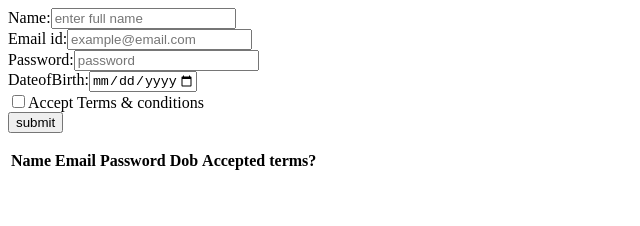
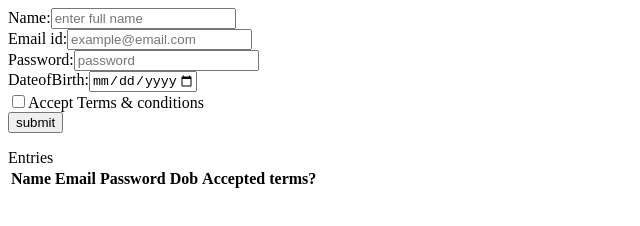
Before and after one commit to DilipKumarDas/WD101, a plain HTML site: page index.html in a window 1280 px wide. Shown: the whole page, without its empty margins (0-640 px from the left). Drawn offline with Linux system fonts and the light colour scheme.

Commit message:
Update index.html

```diff
--- a/index.html
+++ b/index.html
@@ -11,7 +11,9 @@
       <input type="checkbox" id="condition">Accept Terms & conditions<br>
       <input type="submit" value="submit">
     </form>
+    <div> Entries
     <div id="user-entries"></div>
+      </div>
     <script src="index.js"></script>
   </body>
 </html>
```
